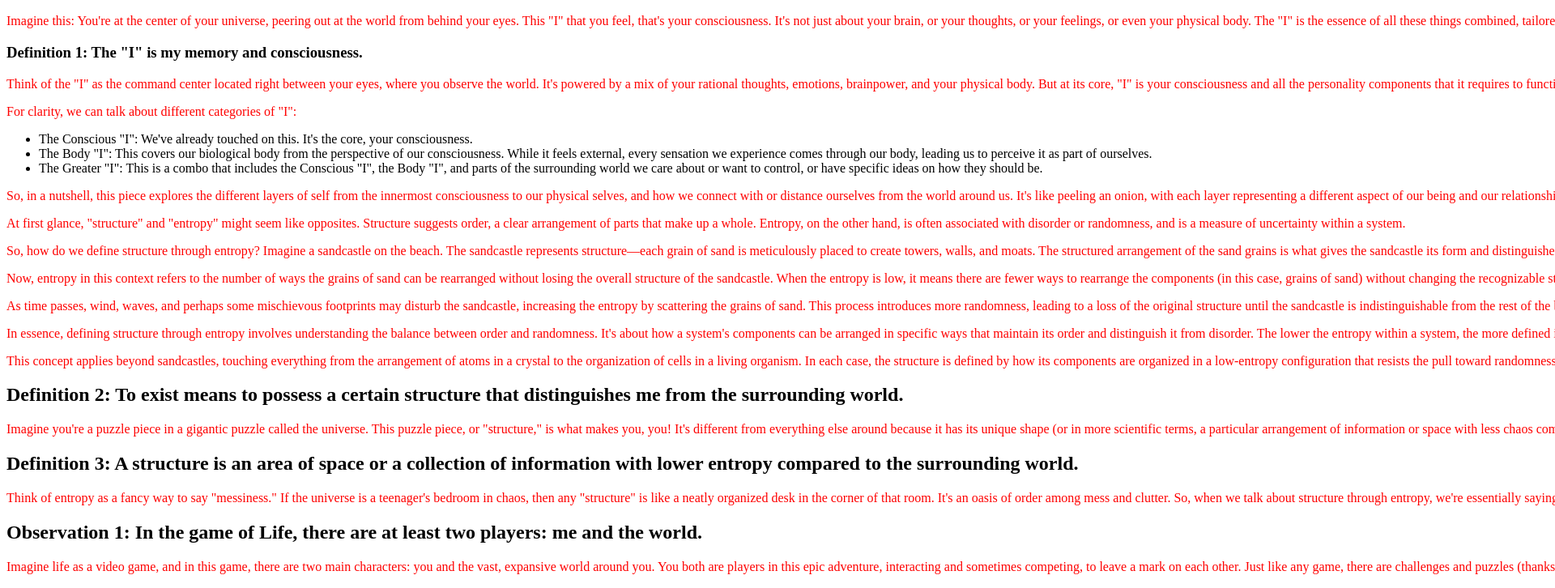
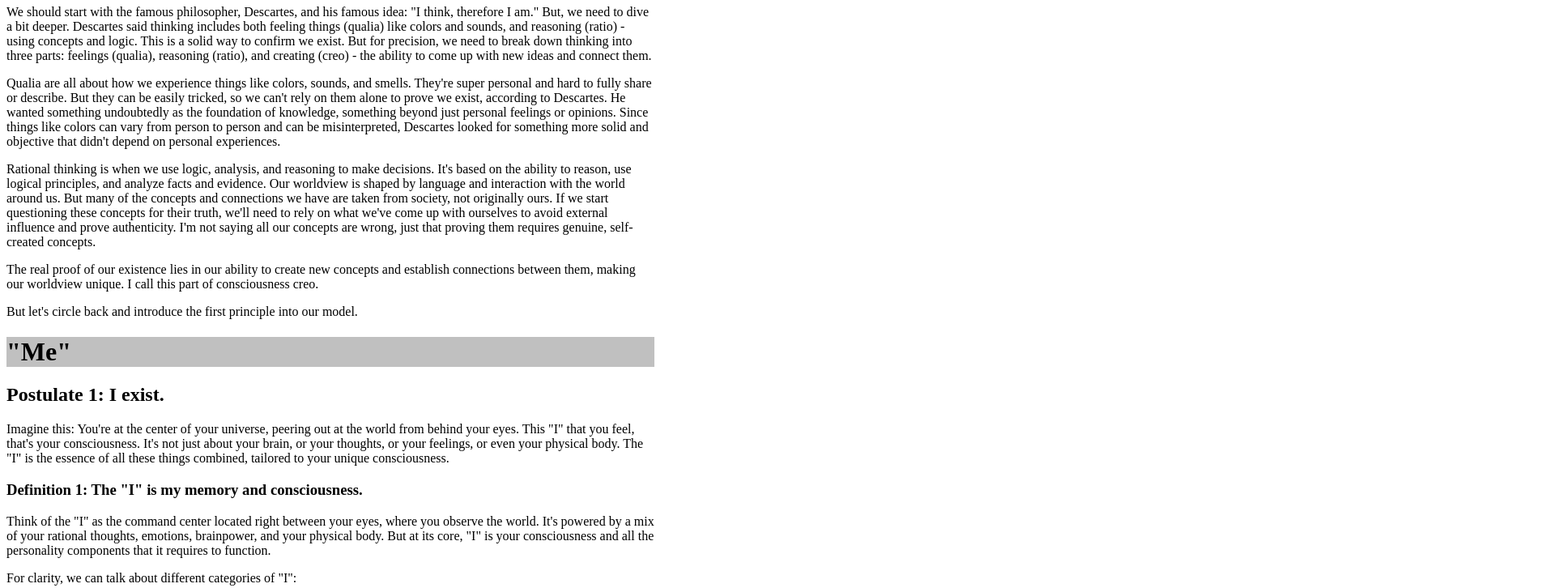
Before and after one commit to DmitryObukhov/dmitryobukhov.github.io, a plain HTML site: page index.html in a window 1280 px wide. Shown: the part 760-1486 px from the top of the page at 81% size, 1920 px wide, since content can reach past the window. Drawn offline with Linux system fonts and the light colour scheme.

Commit message:
Update styles.css

```diff
--- a/styles.css
+++ b/styles.css
@@ -1,14 +1,13 @@
 body {
-  width: 200px;
+  width: 800px;
   background-color: white;
-  white-space: nowrap;
 }
 h1 {
-  width: 200px;
+  width: 800px;
   background-color: silver;
-  color: blue;
+  color: black;
 }
 p {
-  width: 200px;
-  color: red;
+  width: 800px;
+  color: black;
 }
```
